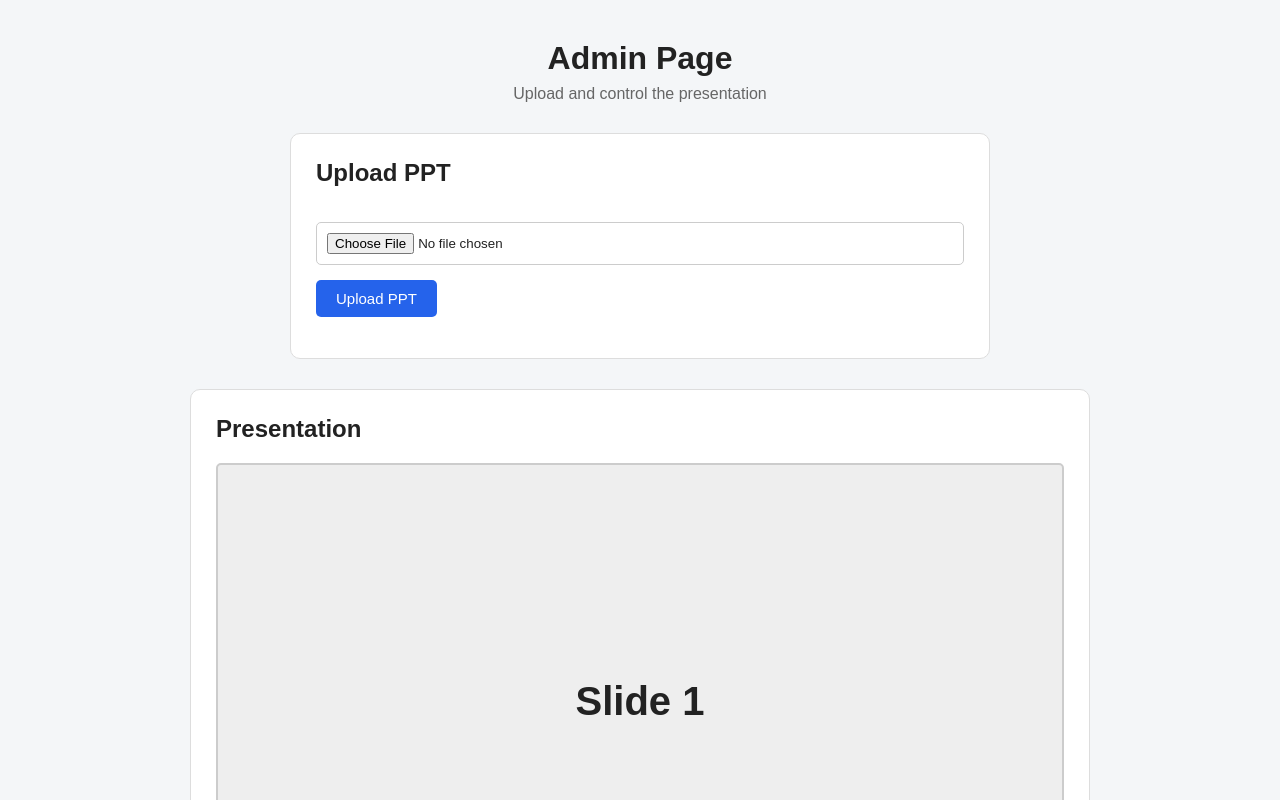
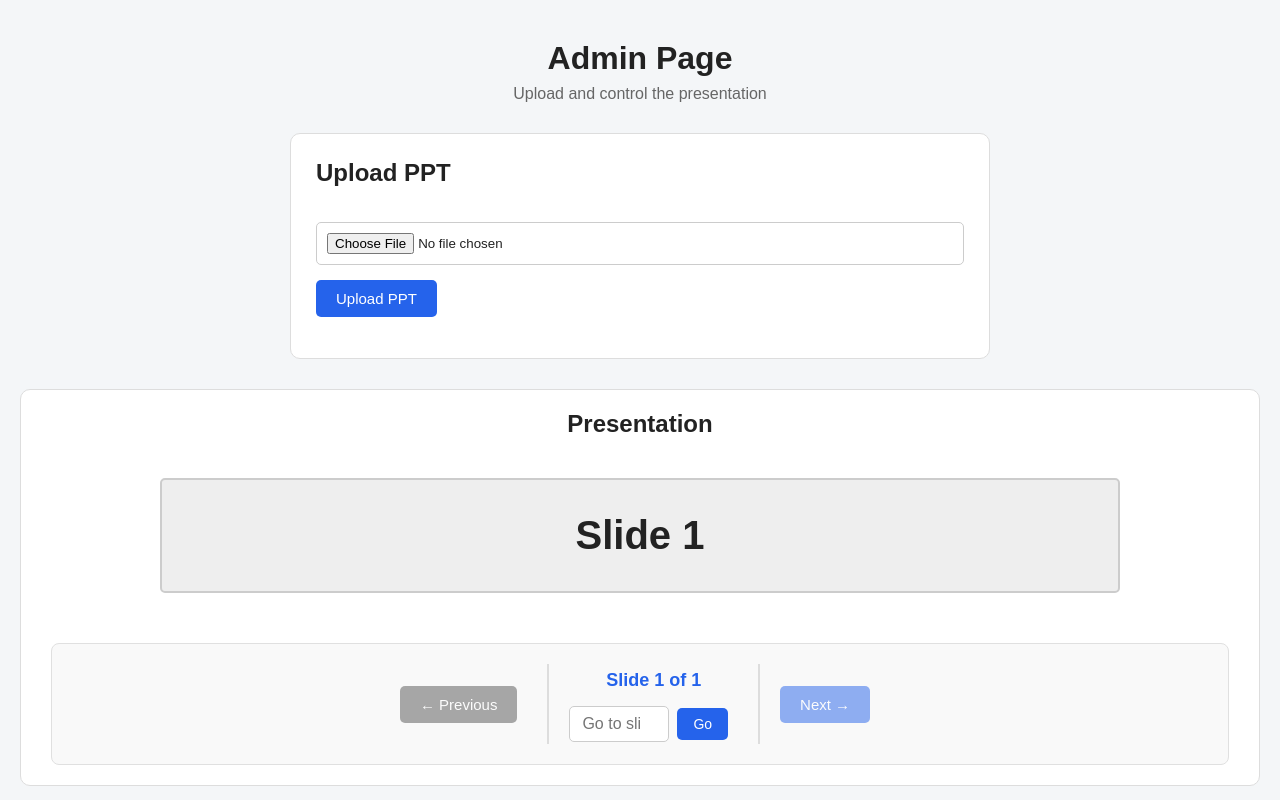
Before and after one commit to ragaveeraprabha/ppt-live, a Next.js app: page /admin in a window 1280 px wide. Shown: the top 800 px of the page. Built offline with nearby package versions, Linux system fonts and the light colour scheme; no server answers.

Commit message:
Updated PPT live application

```diff
--- a/app/admin/page.js
+++ b/app/admin/page.js
@@ -4,7 +4,7 @@ import { useEffect, useRef, useState } from "react";
 import { io } from "socket.io-client";
 import PptxViewer from "../components/PptxViewer";
 
-const realtimeServerUrl = process.env.NEXT_PUBLIC_REALTIME_SERVER_URL || "http://localhost:3002";
+const realtimeServerUrl = process.env.NEXT_PUBLIC_REALTIME_SERVER_URL || "http://localhost:5032";
 
 export default function AdminPage() {
   const [file, setFile] = useState(null);
@@ -12,6 +12,7 @@ export default function AdminPage() {
   const [slide, setSlide] = useState(1);
   const [slideCount, setSlideCount] = useState(1);
   const [presentation, setPresentation] = useState(null);
+  const [jumpSlide, setJumpSlide] = useState("");
   const socketRef = useRef(null);
 
   useEffect(() => {
@@ -70,6 +71,16 @@ export default function AdminPage() {
     }
   };
 
+  const goToSlide = () => {
+    const slideNum = parseInt(jumpSlide, 10);
+    if (slideNum && slideNum > 0 && slideNum <= slideCount) {
+      socketRef.current?.emit("change-slide", slideNum);
+      setJumpSlide("");
+    } else {
+      setMessage(`Please enter a slide number between 1 and ${slideCount}`);
+    }
+  };
+
   return (
     <main className="page">
 
@@ -124,26 +135,47 @@ export default function AdminPage() {
           {presentation ? <PptxViewer presentation={presentation} activeSlide={slide} onSlideCount={setSlideCount} /> : <h1>Slide {slide}</h1>}
         </div>
 
+        <div className="slide-controls">
           <div className="controls">
-
             <button
               className="button button-secondary"
               onClick={previousSlide}
+              disabled={slide <= 1}
             >
-            Previous
+              ← Previous
             </button>
 
+            <div className="slide-info">
               <span className="slide-number">
-            Slide {slide}
+                Slide {slide} of {slideCount}
               </span>
+              <div className="jump-slide-section">
+                <input
+                  type="number"
+                  min="1"
+                  max={slideCount}
+                  value={jumpSlide}
+                  onChange={(e) => setJumpSlide(e.target.value)}
+                  placeholder="Go to slide..."
+                  className="slide-input"
+                />
+                <button
+                  className="button button-primary button-small"
+                  onClick={goToSlide}
+                >
+                  Go
+                </button>
+              </div>
+            </div>
 
             <button
               className="button button-primary"
               onClick={nextSlide}
+              disabled={slide >= slideCount}
             >
-            Next
+              Next →
             </button>
-
+          </div>
         </div>
 
       </section>
--- a/app/components/PptxViewer.js
+++ b/app/components/PptxViewer.js
@@ -37,10 +37,9 @@ export default function PptxViewer({ presentation, activeSlide = 1, onSlideCount
 
         if (cancelled || !viewerRef.current) return;
 
-        const width = Math.max(320, viewerRef.current.clientWidth);
         const previewer = init(viewerRef.current, {
-          width,
-          height: Math.round(width * 9 / 16),
+          width: 960,
+          height: 540,
           mode: "slide",
         });
         const pptx = await previewer.preview(buffer);
--- a/app/globals.css
+++ b/app/globals.css
@@ -14,7 +14,7 @@ body {
 
 .page {
   min-height: 100vh;
-  padding: 40px;
+  padding: 40px 20px;
 }
 
 /* Header */
@@ -72,6 +72,11 @@ body {
   opacity: 0.85;
 }
 
+.button:disabled {
+  opacity: 0.5;
+  cursor: not-allowed;
+}
+
 .button-primary {
   background-color: #2563eb;
   color: white;
@@ -92,12 +97,16 @@ body {
 /* Presentation */
 
 .presentation-section {
-  max-width: 900px;
+  width: 100%;
+  max-width: none;
   margin: auto;
   background: white;
-  padding: 25px;
+  padding: 20px 10px;
   border-radius: 10px;
   border: 1px solid #ddd;
+  display: flex;
+  flex-direction: column;
+  align-items: center;
 }
 
 .presentation-section h2 {
@@ -108,18 +117,15 @@ body {
 
 .slide {
   width: 100%;
-  aspect-ratio: 16 / 9;
-  height: auto;
-  overflow: hidden;
+  max-width: 960px;
+  margin: 20px auto;
   background-color: #eeeeee;
   border: 2px solid #ccc;
   border-radius: 5px;
-
   display: flex;
   align-items: center;
   justify-content: center;
-
-  margin: 20px 0;
+  overflow: visible;
 }
 
 .slide h1 {
@@ -127,18 +133,23 @@ body {
 }
 
 .ppt-viewer {
-  width: 100%;
-  height: 100%;
-  overflow: hidden;
+  width: auto;
+  height: auto;
+  overflow: visible;
+  display: block;
+  padding: 10px;
 }
 
 .ppt-viewer > div {
-  margin: 0 auto;
-  max-width: 100%;
+  margin: 0;
+  max-width: none;
+  height: auto;
 }
 
 .ppt-viewer .pptx-preview-wrapper {
-  overflow: hidden !important;
+  overflow: visible !important;
+  display: flex;
+  justify-content: center;
 }
 
 .ppt-viewer .pptx-preview-wrapper-next,
@@ -148,16 +159,76 @@ body {
 
 /* Controls */
 
+.slide-controls {
+  width: calc(100% - 40px);
+  max-width: 1200px;
+  margin: 30px auto 0;
+  padding: 20px;
+  background-color: #f9f9f9;
+  border-radius: 8px;
+  border: 1px solid #e0e0e0;
+  box-sizing: border-box;
+}
+
 .controls {
   display: flex;
   justify-content: center;
   align-items: center;
-  gap: 15px;
+  gap: 20px;
+  flex-wrap: wrap;
+}
+
+.slide-info {
+  display: flex;
+  flex-direction: column;
+  align-items: center;
+  justify-content: center;
+  gap: 12px;
+  padding: 0 20px;
+  border-left: 2px solid #ddd;
+  border-right: 2px solid #ddd;
+  flex-shrink: 0;
+  min-height: 80px;
 }
 
 .slide-number {
   font-size: 18px;
   font-weight: bold;
+  color: #2563eb;
+  min-width: 160px;
+  width: 160px;
+  text-align: center;
+  white-space: nowrap;
+  line-height: 1.5;
+  height: auto;
+  overflow: visible;
+}
+
+.jump-slide-section {
+  display: flex;
+  justify-content: center;
+  align-items: center;
+  gap: 8px;
+}
+
+.slide-input {
+  width: 100px;
+  padding: 8px 12px;
+  border: 1px solid #ccc;
+  border-radius: 5px;
+  font-size: 16px;
+  text-align: center;
+}
+
+.slide-input:focus {
+  outline: none;
+  border-color: #2563eb;
+  box-shadow: 0 0 5px rgba(37, 99, 235, 0.3);
+}
+
+.button-small {
+  padding: 8px 16px;
+  font-size: 14px;
 }
 
 /* Home */
--- a/app/user/page.js
+++ b/app/user/page.js
@@ -4,7 +4,7 @@ import { useEffect, useState } from "react";
 import { io } from "socket.io-client";
 import PptxViewer from "../components/PptxViewer";
 
-const realtimeServerUrl = process.env.NEXT_PUBLIC_REALTIME_SERVER_URL || "http://localhost:3002";
+const realtimeServerUrl = process.env.NEXT_PUBLIC_REALTIME_SERVER_URL || "http://localhost:5032";
 
 export default function UserPage() {
   const [slide, setSlide] = useState(1);
--- a/package.json
+++ b/package.json
@@ -4,9 +4,9 @@
   "private": true,
   "scripts": {
     "dev": "concurrently \"npm run dev:admin\" \"npm run dev:user\" \"npm run dev:realtime\"",
-    "dev:admin": "set PORT=3000&& set NEXT_DIST_DIR=.next-admin&& node server.js",
-    "dev:user": "set PORT=3001&& set NEXT_DIST_DIR=.next-user&& node server.js",
-    "dev:realtime": "node realtime-server.js",
+    "dev:admin": "set PORT=5030&& set NEXT_DIST_DIR=.next-admin&& node server.js",
+    "dev:user": "set PORT=5031&& set NEXT_DIST_DIR=.next-user&& node server.js",
+    "dev:realtime": "set REALTIME_PORT=5032&& node realtime-server.js",
     "build": "next build",
     "lint": "eslint",
     "start": "node server.js"
--- a/realtime-server.js
+++ b/realtime-server.js
@@ -6,7 +6,7 @@ const port = Number(process.env.REALTIME_PORT) || 3002;
 const httpServer = createServer();
 const io = new Server(httpServer, {
   cors: {
-    origin: ["http://localhost:3000", "http://localhost:3001"],
+    origin: ["http://localhost:5030", "http://localhost:5031"],
   },
   maxHttpBufferSize: 50 * 1024 * 1024,
 });
```
Also changed, not shown: app/page.tsx (+17 -9 lines). Lines whose indentation alone changed are shown as unchanged.
